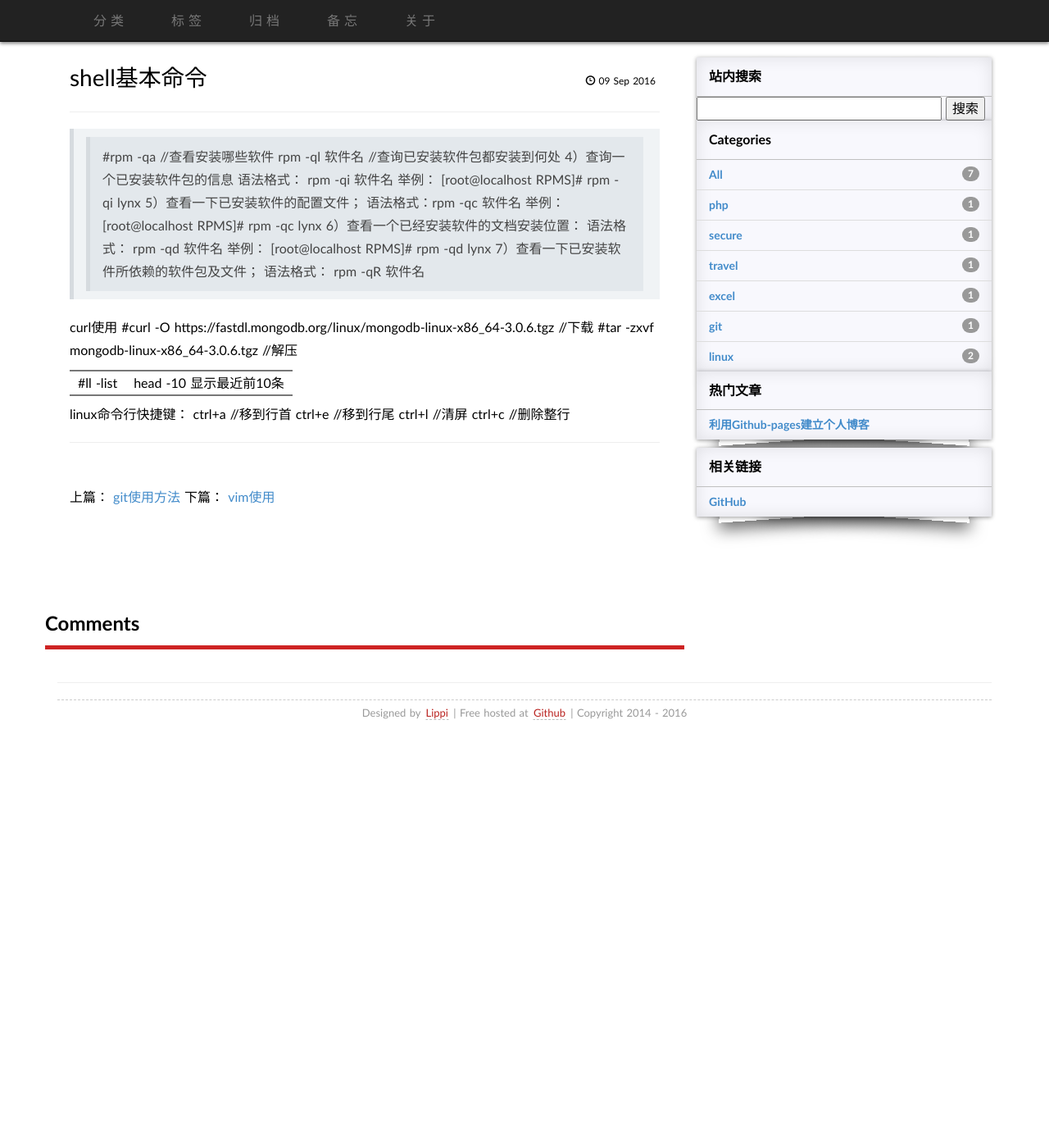
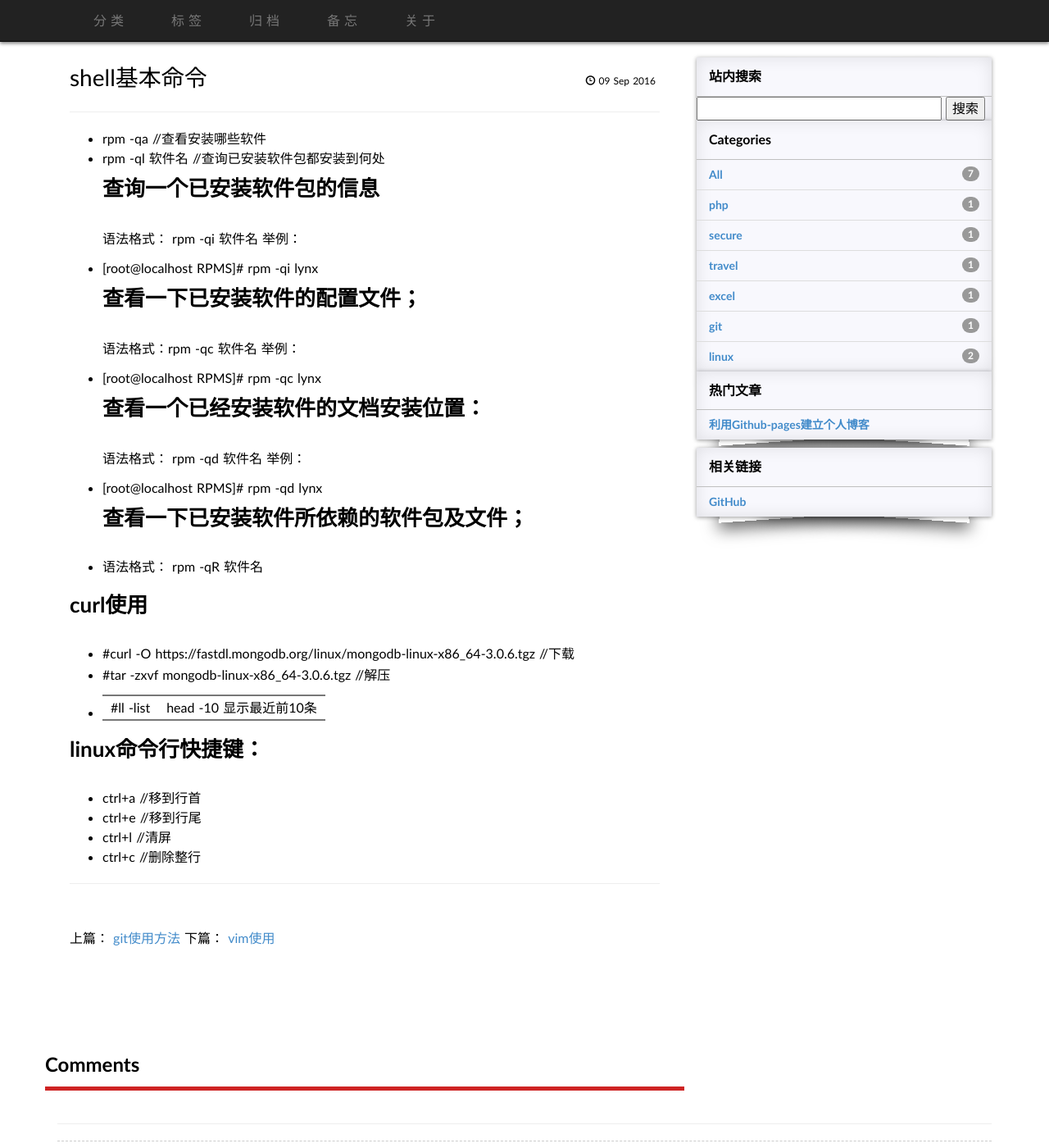
Before and after one commit to wulimin/blog, a Jekyll site: the page built from _posts/2016-09-09-linux-shell.md, in a window 1280 px wide and 1400 px high. Shown: the whole window at 82% size. Built offline with Jekyll 4.4.1, drawn with Linux system fonts in a browser that asks for light colours; nearby versions of some CDN libraries; some web fonts are replaced; library files that are not in the unit come from our copies; comment, search, counter and statistics services are not loaded.

Commit message:
Update 2016-09-09-linux-shell.md

```diff
--- a/_posts/2016-09-09-linux-shell.md
+++ b/_posts/2016-09-09-linux-shell.md
@@ -5,32 +5,32 @@ category : linux
 tag : linux
 ---
 
->>
-#rpm -qa   //查看安装哪些软件
-rpm -ql  软件名   //查询已安装软件包都安装到何处
-4）查询一个已安装软件包的信息
+
+* rpm -qa   //查看安装哪些软件
+* rpm -ql  软件名   //查询已安装软件包都安装到何处
+## 查询一个已安装软件包的信息
 语法格式： rpm -qi 软件名
 举例：
-[root@localhost RPMS]# rpm -qi lynx
-5）查看一下已安装软件的配置文件；
+* [root@localhost RPMS]# rpm -qi lynx
+## 查看一下已安装软件的配置文件；
 语法格式：rpm -qc 软件名
 举例：
-[root@localhost RPMS]# rpm -qc lynx
-6）查看一个已经安装软件的文档安装位置：
+* [root@localhost RPMS]# rpm -qc lynx
+## 查看一个已经安装软件的文档安装位置：
 语法格式： rpm -qd 软件名
 举例：
-[root@localhost RPMS]# rpm -qd lynx
-7）查看一下已安装软件所依赖的软件包及文件；
-语法格式： rpm -qR 软件名
+* [root@localhost RPMS]# rpm -qd lynx
+## 查看一下已安装软件所依赖的软件包及文件；
+* 语法格式： rpm -qR 软件名
 
-curl使用
-#curl -O https://fastdl.mongodb.org/linux/mongodb-linux-x86_64-3.0.6.tgz   //下载
-#tar -zxvf mongodb-linux-x86_64-3.0.6.tgz  //解压
+## curl使用
+* #curl -O https://fastdl.mongodb.org/linux/mongodb-linux-x86_64-3.0.6.tgz   //下载
+* #tar -zxvf mongodb-linux-x86_64-3.0.6.tgz  //解压
 
-#ll -list |head -10 显示最近前10条
+* #ll -list |head -10 显示最近前10条
 
-linux命令行快捷键：
-ctrl+a   //移到行首
-ctrl+e   //移到行尾
-ctrl+l    //清屏
-ctrl+c   //删除整行
+## linux命令行快捷键：
+* ctrl+a   //移到行首
+* ctrl+e   //移到行尾
+* ctrl+l    //清屏
+* ctrl+c   //删除整行
```
